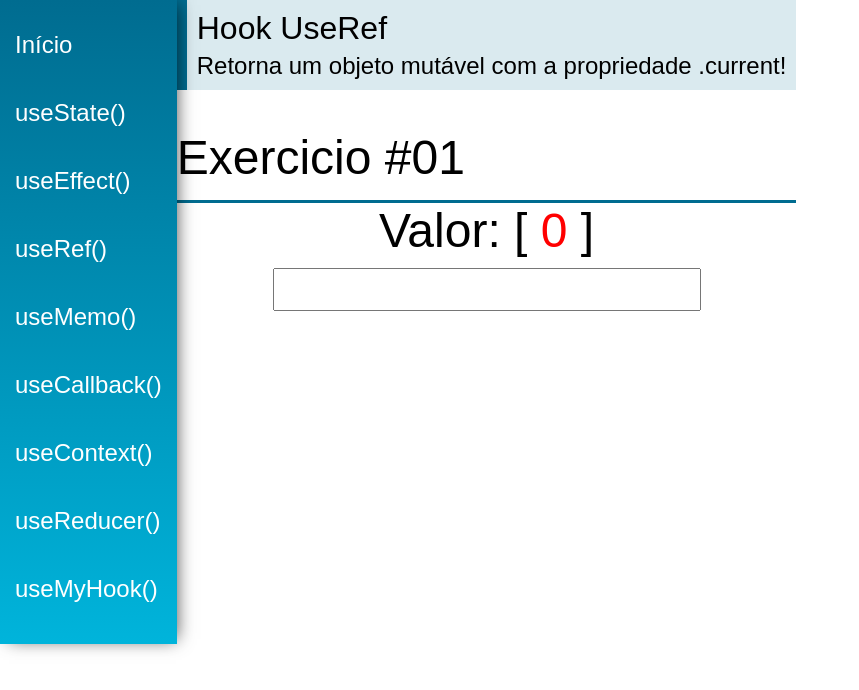
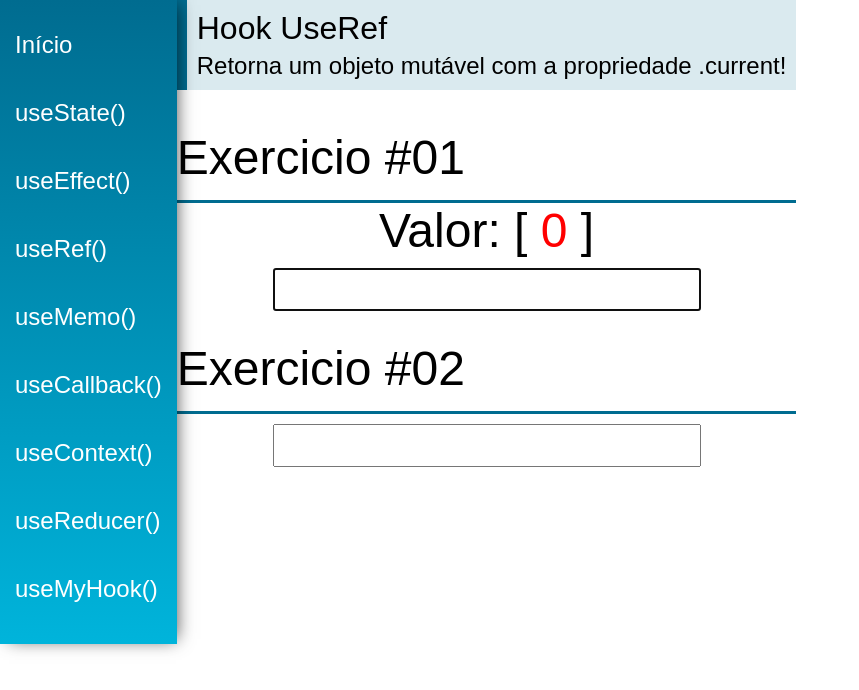
Before and after one commit to Lukas656/Navegacao-react-router, a React (Create React App) app: page /useRef in a window 1280 px wide. Shown: the top 690 px of the page, without its empty margins (0-859 px from the left). Built offline with nearby package versions, Linux system fonts and the light colour scheme.

Commit message:
UseRef Exercicio #02 e desafio Marge

```diff
--- a/src/views/examples/UseRef.jsx
+++ b/src/views/examples/UseRef.jsx
@@ -1,13 +1,30 @@
 import React, { useEffect, useRef, useState } from 'react'
 import PageTitle from '../../components/layout/PageTitle'
 import SectionTitle from '../../components/layout/SectionTitle'
+
+const marge = function(s1, s2){
+    return [...s1].map((e, i)=> `${e}${s2[i] || ""}` ).join("")
+}
+
 const UseRef = (props) => {
     const [value1, setValue1] = useState("")
+    const [value2, setValue2] = useState("")
     const count = useRef(0)
+    const myInput1 = useRef(null)
+    const myInput2 = useRef(null)
 
-    useEffect(function(){
+
+    useEffect(function () {
         count.current = count.current + 1
+        myInput2.current.focus()
     }, [value1])
+
+    useEffect(function () {
+        count.current++
+        myInput1.current.focus()
+    }, [value2])
+
+
     return (
         <div className="UseRef">
             <PageTitle
@@ -18,15 +35,22 @@
             <div className='center'>
                 <div>
                     <span className='text'>Valor: </span>
-                    <span className='text'>{value1} [</span>
+                    <span className='text'>{marge(value1, value2)} [</span>
                     <span className='text red'> {count.current} </span>
                     <span className='text'>]</span>
                 </div>
 
                 <input type="text" className='input'
+                    ref={myInput1}
                     value={value1} onChange={e => setValue1(e.target.value)} />
             </div>
+            <SectionTitle title="Exercicio #02" />
+            <div className='center'>
 
+                <input type="text" className='input'
+                ref={myInput2}
+                    value={value2} onChange={e => setValue2(e.target.value)} />
+            </div>
         </div>
     )
 }
```
